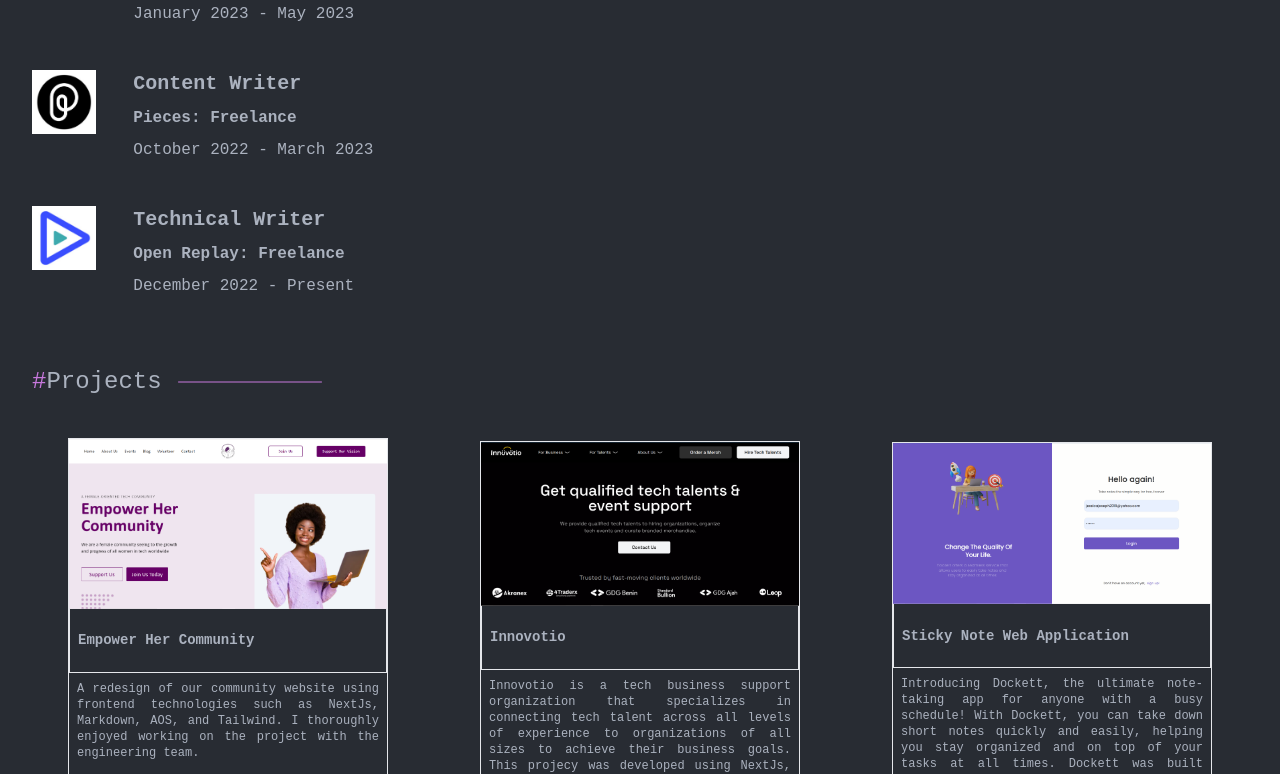
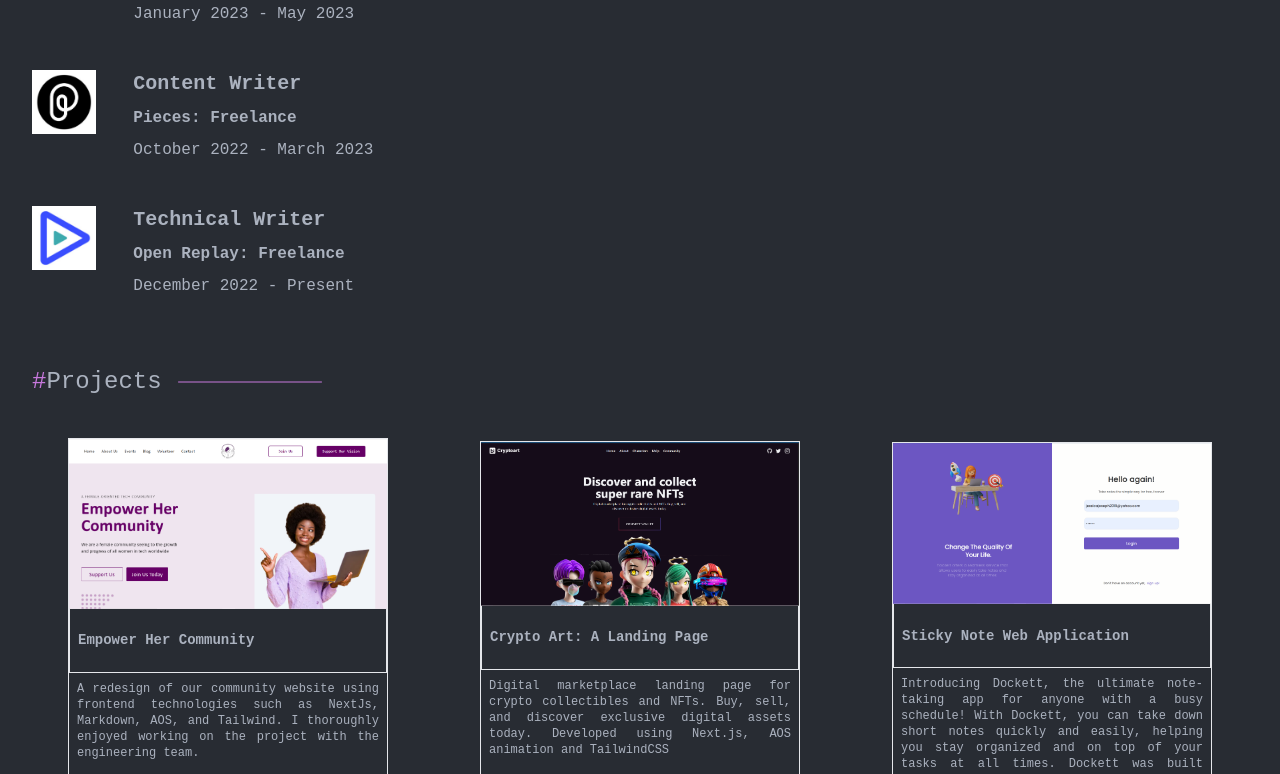
Before and after one commit to ForJessicaSake/Portfolio, a React (Create React App) app: page / in a window 1280 px wide. Shown: the part 2026-2800 px from the top of the page. Built offline with nearby package versions, Linux system fonts and the light colour scheme; no server answers.

Commit message:
feat: art

```diff
--- a/src/components/Project.tsx
+++ b/src/components/Project.tsx
@@ -9,7 +9,7 @@
 import Empower from "../assets/Empower.png";
 import Lamoore from "../assets/Lamoore.png";
 import inno from "../assets/inno.png";
-import skdll from "../assets/Skdall.png";
+import crypto from "../assets/art.png";
 
 const Project: React.FC = () => {
   useEffect(() => {
@@ -32,12 +32,11 @@
           about="A redesign of our community website using frontend technologies such as NextJs, Markdown, AOS, and Tailwind. I thoroughly enjoyed working on the project with the engineering team."
           link="https://empower-her-community.vercel.app/"
         />
-
         <Card
-          image={inno}
-          title="Innovotio"
-          about="Innovotio is a tech business support organization that specializes in connecting tech talent across all levels of experience to organizations of all sizes to achieve their business goals. This projecy was developed using NextJs, Tailwind CSS, Firebase and Toastify."
-          link="https://innovotio-website.vercel.app/"
+          image={crypto}
+          title="Crypto Art: A Landing Page"
+          about="Digital marketplace landing page for crypto collectibles and NFTs. Buy, sell, and discover exclusive digital assets today. Developed using Next.js, AOS animation and TailwindCSS"
+          link="https://crypto-art-teal.vercel.app/"
         />
         <Card
           image={dockett}
@@ -45,19 +44,19 @@
           about="Introducing Dockett, the ultimate note-taking app for anyone with a busy schedule! With Dockett, you can take down short notes quickly and easily, helping you stay organized and on top of your tasks at all times. Dockett was built using React, Firebase, Tailwind and Toastify."
           link="https://dockett.vercel.app/"
         />
+
         <Card
           image={bookmark}
           title="Bookmark: A Frontend Mentor Intermediate Challenge Project"
           about="I was putting my skills to the test on responsiveness, and I took up this frontend mentor project. I built this using Tailwind, TypeScript and React. I was able to type check props, hooks, and create a bunch of reusable components in my very first attempt."
           link="https://bookmark-landing-page-self.vercel.app/"
         />
-
-        {/* <Card
-          image={skdll}
-          title="Sunny Side Agencies; A Frontend Mentor Junior Challenge Project"
-          about="Tried out Jotai on this responsive and user-friendly site. It was developed using frontend technologies like TypeScript, React, and Tailwind. This project showcases my skills in using TypeScript for type checking, Jotai for managing client states and tailwind for the design."
-          link="https://sunnyside-agencies.vercel.app/"
-        /> */}
+        <Card
+          image={inno}
+          title="Innovotio"
+          about="Innovotio is a tech business support organization that specializes in connecting tech talent across all levels of experience to organizations of all sizes to achieve their business goals. This projecy was developed using NextJs, Tailwind CSS, Firebase and Toastify."
+          link="https://innovotio-website.vercel.app/"
+        />
         <Card
           image={sunnyside}
           title="Sunny Side Agencies; A Frontend Mentor Junior Challenge Project"
```
Also changed, not shown: src/assets/art.png (added).
